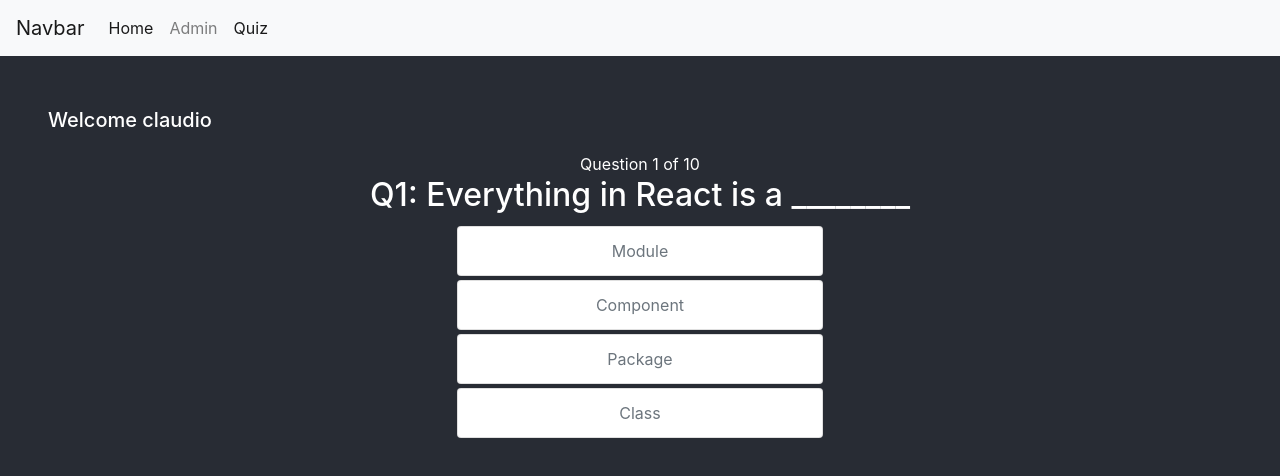
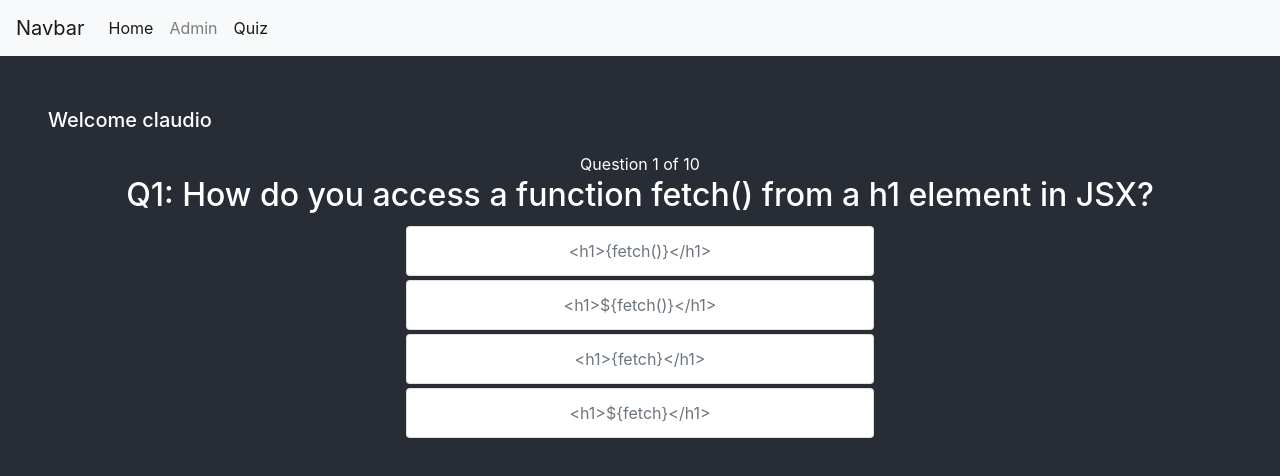
Before and after one commit to ctocco/quiz-app-react, a React (Create React App) app: page /student in a window 1280 px wide. Shown: the top 476 px of the page. Built offline with nearby package versions, Linux system fonts and the light colour scheme.

Commit message:
fixed quiz logic. adding questions response

```diff
--- a/src/App.js
+++ b/src/App.js
@@ -17,33 +17,59 @@
       question: "",
       answerOptions: [],
       explanation: "",
-      results: []
+      results: 0,
+      displayExplanation: true,
+      correct: ""
     };
   }
 
   componentWillMount() {
     this.setState({
       question: QuizQuestions[0].question,
-      answerOptions: QuizQuestions[0].answerOptions
+      answerOptions: QuizQuestions[0].answerOptions,
+      explanation: QuizQuestions[0].explanation
     });
-    console.log(this.state);
   }
 
   onAnswerSelected = e => {
     this.setUserAnswer(e.currentTarget.value);
     if (this.state.questionId < QuizQuestions.length) {
-      console.log("Next question");
+      setTimeout(() => this.setNextQuestion(), 4000);
     } else {
-      console.log(this.state.results);
+      console.log("quiz end");
     }
   };
 
   setUserAnswer = answer => {
+    let results = this.state.results + answer;
+
     if (answer) {
-      console.log("correct");
+      const displayExplanation = true;
+      this.setState({
+        results,
+        displayExplanation,
+        correct: "Correct!"
+      });
     } else {
-      console.log("incorrect");
+      this.setState({
+        displayExplanation: false
+      });
     }
+    console.log(this.state.results);
+  };
+
+  setNextQuestion = () => {
+    const counter = this.state.counter + 1;
+    const questionId = this.state.questionId + 1;
+    this.setState({
+      counter: counter,
+      questionId: questionId,
+      question: QuizQuestions[counter].question,
+      answerOptions: QuizQuestions[counter].answerOptions,
+      explanation: QuizQuestions[counter].explanation,
+      displayExplanation: true,
+      correct: ""
+    });
   };
 
   render() {
--- a/src/api/QuizQuestions.js
+++ b/src/api/QuizQuestions.js
@@ -1,14 +1,16 @@
 let QuizQuestions = [
   {
     questionId: 1,
-    question: "Q1: Everything in React is a ________",
+    question:
+      "Q1: How do you access a function fetch() from a h1 element in JSX?",
     answerOptions: [
-      { id: 1, value: 0, content: "Module" },
-      { id: 2, value: 1, content: "Component" },
-      { id: 3, value: 0, content: "Package" },
-      { id: 4, value: 0, content: "Class" }
+      { id: 1, value: 1, content: "<h1>{fetch()}</h1>" },
+      { id: 2, value: 0, content: "<h1>${fetch()}</h1>" },
+      { id: 3, value: 0, content: "<h1>{fetch}</h1>" },
+      { id: 4, value: 0, content: "<h1>${fetch}</h1>" }
     ],
-    explanation: "The right answer is Component"
+    explanation:
+      "The You can pass a Javascript expression by surrounding it with {} answer is Component"
   },
   {
     questionId: 2,
@@ -16,10 +18,10 @@
     answerOptions: [
       { id: 5, value: 0, content: "HTML" },
       { id: 6, value: 0, content: "CSS" },
-      { id: 7, value: 1, content: "Java Script" },
+      { id: 7, value: 1, content: "Javascript" },
       { id: 8, value: 0, content: "XML" }
     ],
-    explanation: "Canberra is the capital and was founded in 1901"
+    explanation: "The answer is Javascript"
   },
   {
     questionId: 3,
@@ -42,7 +44,7 @@
         value: 1,
         content: "An internal data store (object) of a component."
       },
-      { id: 15, value: 1, content: "Is an component" },
+      { id: 15, value: 0, content: "Is an component" },
       { id: 16, value: 0, content: "Is a child of prop" }
     ],
     explanation: "State is an internal data store (object) of a component."
@@ -51,52 +53,58 @@
     questionId: 5,
     question: "Q5: What is Babel?",
     answerOptions: [
-      { id: 17, value: 1, content: "A transpiler." },
+      { id: 17, value: 0, content: "A transpiler." },
       { id: 18, value: 0, content: "An interpreter" },
       { id: 19, value: 0, content: "A Compiler" },
-      { id: 20, value: 0, content: "Both Compiler and Transpilar" }
+      { id: 20, value: 1, content: "Both Compiler and Transpilar" }
     ],
     explanation: "Babel is Both Compiler and Transpilar"
   },
   {
     questionId: 6,
-    question: "Q6: What is the capital of Australia?",
+    question:
+      "Q6: Which method in a React Component should you override to stop the component from updating?",
     answerOptions: [
-      { id: 21, value: 0, content: "Melboune" },
-      { id: 22, value: 0, content: "Sydney" },
-      { id: 23, value: 1, content: "Canberra" },
-      { id: 24, value: 0, content: "Brisbane" }
+      { id: 21, value: 0, content: "willComponentUpdate" },
+      { id: 22, value: 1, content: "shouldComponentUpdate" },
+      { id: 23, value: 0, content: "componentDidUpdate" },
+      { id: 24, value: 0, content: "componentDidMount" }
     ],
-    explanation: "Canberra is the capital and was founded in 1901"
+    explanation:
+      "Returning a boolean value with shouldComponentUpdate() helps you control the update process is the capital and was founded in 1901"
   },
   {
     questionId: 7,
-    question: "Q7: Everything in React is a ________",
+    question:
+      "Q7: Which method in a React Component is called after the component is rendered for the first time?",
     answerOptions: [
-      { id: 25, value: 1, content: "Module" },
-      { id: 26, value: 0, content: "Component" },
-      { id: 27, value: 0, content: "Package" },
-      { id: 28, value: 0, content: "Class" }
+      { id: 25, value: 0, content: "componentDidUpdate" },
+      { id: 26, value: 1, content: "componentDidMount" },
+      { id: 27, value: 0, content: "componentMounted" },
+      { id: 28, value: 0, content: "componentUpdated" }
     ],
-    explanation: "The right answer is Module"
+    explanation:
+      "The componentDidMount is called for the first time only, after it's rendered answer is Module"
   },
   {
     questionId: 8,
-    question: "Q8: What is the capital of Australia?",
+    question:
+      "Q8: Which of the following is correct syntax for a button click event handler, foo?",
     answerOptions: [
-      { id: 29, value: 0, content: "Melboune" },
-      { id: 30, value: 0, content: "Sydney" },
-      { id: 31, value: 1, content: "Canberra" },
-      { id: 32, value: 0, content: "Brisbane" }
+      { id: 29, value: 0, content: "<button onclick={this.foo()}>" },
+      { id: 30, value: 0, content: "<button onclick={this.foo}>" },
+      { id: 31, value: 1, content: "<button onClick={this.foo()}>" },
+      { id: 32, value: 0, content: "<button onClick={this.foo}>" }
     ],
-    explanation: "Canberra is the capital and was founded in 1901"
+    explanation:
+      "Note the camelCase notation in registering event handlers in React. You need to register the function and not invoke it. and was founded in 1901"
   },
   {
     questionId: 9,
     question: "Q9: Everything in React is a ________",
     answerOptions: [
-      { id: 33, value: 1, content: "Module" },
-      { id: 34, value: 0, content: "Component" },
+      { id: 33, value: 0, content: "Module" },
+      { id: 34, value: 1, content: "Component" },
       { id: 35, value: 0, content: "Package" },
       { id: 36, value: 0, content: "Class" }
     ],
--- /dev/null
+++ b/src/components/Answer.js
@@ -0,0 +1,29 @@
+import React from "react";
+
+const Answer = props => {
+  console.log(props);
+  return (
+    <div className="container">
+      <div>
+        {" "}
+        {props.correct ? (
+          <h4 className="alert alert-success mr-5 ml-5">{props.correct}</h4>
+        ) : (
+          ""
+        )}
+      </div>
+      <div>
+        {props.displayExplanation ? (
+          ""
+        ) : (
+          <div className="alert alert-danger mr-5 ml-5">
+            <h4>Incorrect</h4>
+            <p>{props.explanation}</p>
+          </div>
+        )}
+      </div>
+    </div>
+  );
+};
+
+export default Answer;
--- a/src/components/Question.js
+++ b/src/components/Question.js
@@ -2,7 +2,6 @@
 
 const Question = props => {
   const { question } = props;
-  console.log(props);
   return <h2>{question}</h2>;
 };
 
--- a/src/components/Student.js
+++ b/src/components/Student.js
@@ -1,6 +1,7 @@
 import React from "react";
 import Question from "./Question";
 import QuestionCount from "./QuestionCount";
+import Answer from "./Answer";
 // import Image from "./Image";
 import QuestionOptions from "./AnswerOptions";
 
@@ -9,6 +10,9 @@
   const { questionId } = props;
   const { question } = props;
   const { answerOptions } = props;
+  const { displayExplanation } = props;
+  const { explanation } = props;
+  const { correct } = props;
 
   const localStorageValue = localStorage.getItem("name");
 
@@ -24,16 +28,21 @@
           <div className="col-12">
             <Question question={question} />
           </div>
-          <div className="col-4 align-self-center" />
-          <div className="col-4 align-self-center">
+          <div className="col align-self-center" />
+          <div className="col-5 align-self-center">
             <QuestionOptions
               answerOptions={answerOptions}
               onAnswerSelected={props.onAnswerSelected}
             />
           </div>
-          <div className="col-4 align-self-center" />
+          <div className="col align-self-center" />
         </div>
       </div>
+      <Answer
+        displayExplanation={displayExplanation}
+        explanation={explanation}
+        correct={correct}
+      />
     </div>
   );
 };
```
